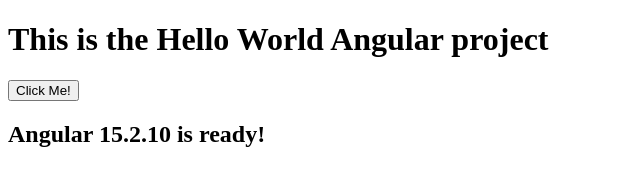
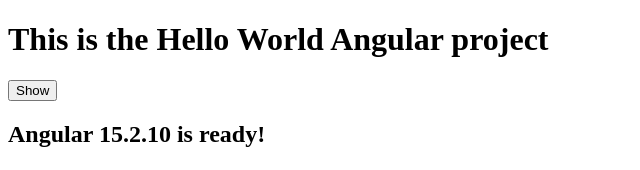
Before and after one commit to sarahaboudalal/hello-world-angular, an Angular app: page / in a window 1280 px wide. Shown: the top 170 px of the page, without its empty margins (0-640 px from the left). Built offline with nearby package versions, Linux system fonts and the light colour scheme.

Commit message:
Changed button text

```diff
--- a/src/app/app-home/app-home.component.html
+++ b/src/app/app-home/app-home.component.html
@@ -1,4 +1,4 @@
-<button [disabled]="clicked" (click)="handleClick()">Click Me!</button>
+<button (click)="handleClick()">{{ clicked ? "Hide" : "Show" }}</button>
 <h2>{{ title }}</h2>
 
 <div *ngIf="clicked">
--- a/src/app/app-home/app-home.component.ts
+++ b/src/app/app-home/app-home.component.ts
@@ -24,6 +24,6 @@
   ]);
 
   handleClick() {
-    this.clicked = true;
+    this.clicked = !this.clicked;
   }
 }
```
